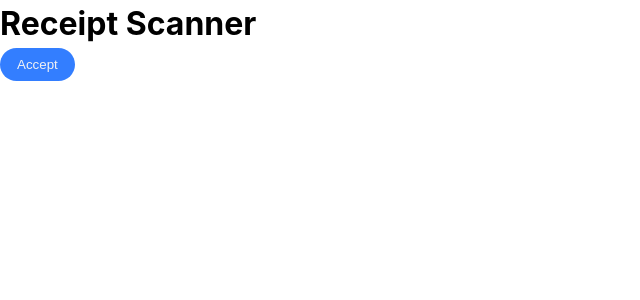
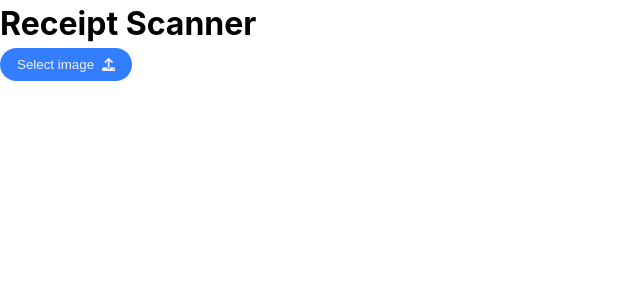
Before and after one commit to StanleyG995/receipt-scanner, a React (Vite) app: page / in a window 1280 px wide. Shown: the top 300 px of the page, without its empty margins (0-640 px from the left). Built offline with nearby package versions, Linux system fonts and the light colour scheme.

Commit message:
added input image logic

```diff
--- a/src/App.tsx
+++ b/src/App.tsx
@@ -1,15 +1,18 @@
 import Button from './components/Button/Button'
+import InputImage from './components/InputImage/InputImage'
 
 function App() {
 
   return (
     <>
       <h1>Receipt Scanner</h1>
-      <Button
-      variant='primary'
-      outline={false}
-      onClick={() => console.log('Działa!')}
-      >Accept</Button>
+
+      <InputImage
+      onImageSelect={(file) => console.log(file)}
+      className=''
+      previewWidth={300}
+      previewHeight={300}
+      />
     </>
   )
 }
--- /dev/null
+++ b/src/components/InputImage/InputImage.module.scss
@@ -0,0 +1,3 @@
+@use '../../styles/variables/colors' as *;
+@use '../../styles/variables/radius' as *;
+@use '../../styles/variables/spacing' as *;
--- /dev/null
+++ b/src/components/InputImage/InputImage.tsx
@@ -0,0 +1,54 @@
+
+import React, { useState, useRef } from "react";
+import type { InputImageProps} from './InputImage.types'
+import styles from './InputImage.module.scss'
+import Button from '../Button/Button'
+import { FaUpload } from "react-icons/fa6";
+
+const InputImage: React.FC<InputImageProps> = ({ onImageSelect, className, previewWidth = 200, previewHeight = 200 }) => {
+
+
+    const [preview, setPreview] = useState<string | null>(null);
+
+     const inputRef = useRef<HTMLInputElement | null>(null);
+
+    const handleClick = () => {
+        inputRef.current?.click();
+    };
+
+    const handleImageChange = (event: React.ChangeEvent<HTMLInputElement>) => {
+        const file = event.target.files?.[0];
+        if (file) {
+            onImageSelect(file);
+            const reader = new FileReader();
+            reader.onloadend = () => {
+                setPreview(reader.result as string);
+            };
+            reader.readAsDataURL(file);
+
+        }   }
+
+    return (
+        <>
+            <input type="file"
+            accept="image/*"
+            className={className}
+            onChange={handleImageChange}
+            ref={inputRef}
+            style={{ display: "none" }}
+            />
+
+            <Button variant='primary' icon={<FaUpload/>} iconPosition='right' onClick={handleClick} className={styles.button}>Select image</Button>
+
+            {preview && (
+                <img
+                src={preview}
+                alt="Preview"
+                style={{ width: previewWidth, height: previewHeight, objectFit: 'cover', marginTop: '10px' }}
+                />
+            )}
+        </>
+    )
+}
+
+export default InputImage
```
